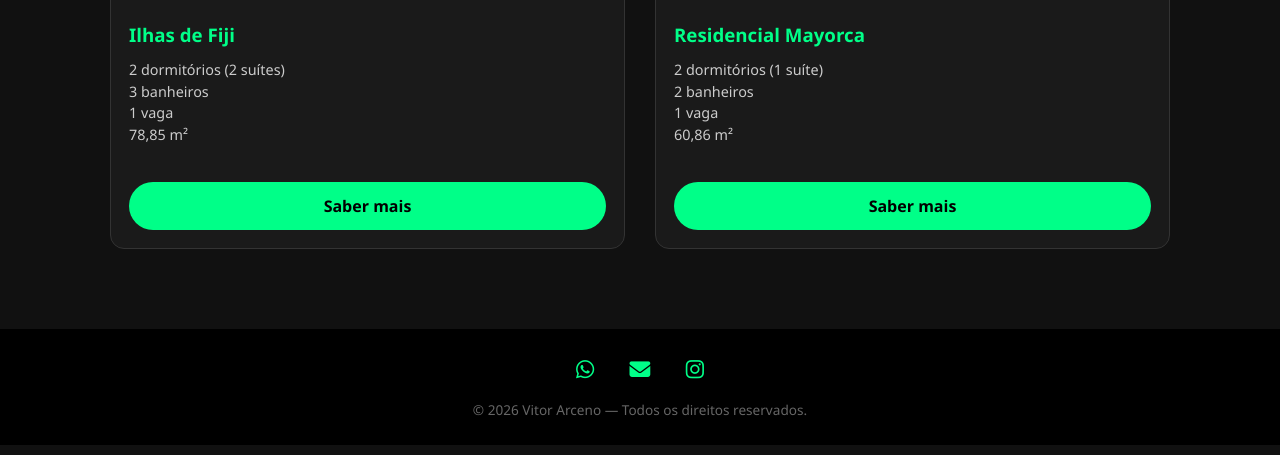
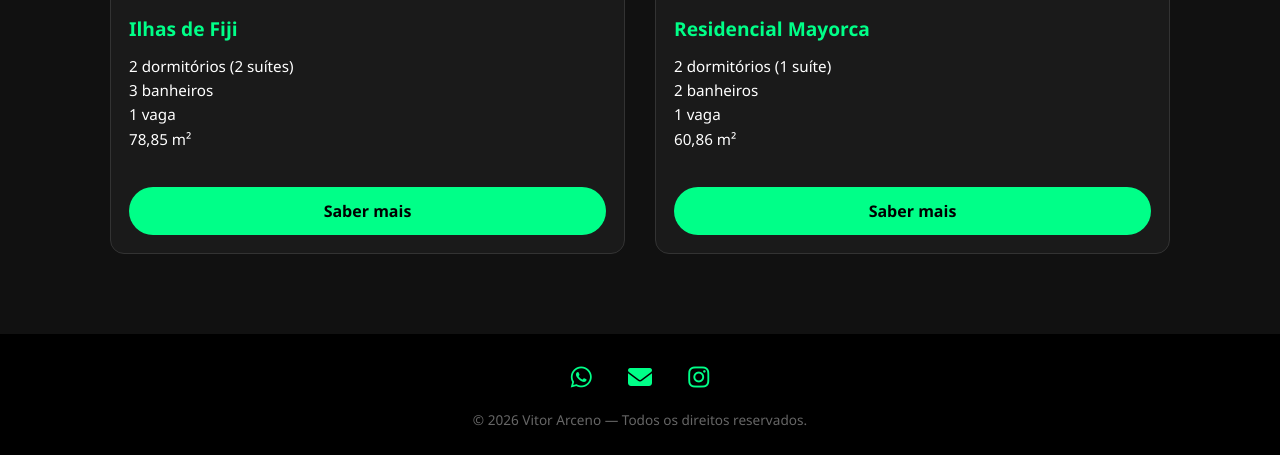
Before and after one commit to vitorguxta9706-source/vitorarceno.github.io, a plain HTML site: page index.html in a window 1280 px wide. Shown: the part 1180-1635 px from the top of the page. Drawn offline with Linux system fonts and the light colour scheme.

Commit message:
Update index.html

```diff
--- a/index.html
+++ b/index.html
@@ -5,7 +5,7 @@
   <meta name="viewport" content="width=device-width, initial-scale=1.0" />
   <title>Vitor Arceno – Imóveis em Balneário Piçarras</title>
 
-  <!-- Font Awesome Icons -->
+  <!-- Ícones -->
   <link href="https://cdnjs.cloudflare.com/ajax/libs/font-awesome/6.5.0/css/all.min.css" rel="stylesheet">
 
   <style>
@@ -13,7 +13,6 @@
       --neongreen: #00ff88;
       --neongreen-dark: #00cc66;
       --dark: #111;
-      --text-light: #ccc;
     }
 
     * {
@@ -43,13 +42,12 @@
       content: "";
       position: absolute;
       inset: 0;
-      background: rgba(0, 0, 0, 0.6);
+      background: rgba(0,0,0,0.6);
     }
 
     .hero-content {
       position: relative;
       z-index: 2;
-      padding: 20px;
     }
 
     .btn-wa {
@@ -70,7 +68,7 @@
       left: 20px;
       transform: translateY(-50%);
       width: 170px;
-      background: rgba(0, 0, 0, 0.75);
+      background: rgba(0, 0, 0, 0.8);
       border: 1px solid var(--neongreen);
       border-radius: 12px;
       padding: 14px;
@@ -114,21 +112,24 @@
       width: 100%;
       height: 220px;
       object-fit: cover;
+      display: block;
     }
 
     .card-body {
       padding: 18px;
     }
 
-    .card h3 {
+    .card-body h3 {
       color: var(--neongreen);
       margin-bottom: 10px;
+      font-size: 1.2rem;
     }
 
-    .card ul {
+    .card-body ul {
       list-style: none;
-      color: var(--text-light);
-      font-size: 0.9rem;
+      color: #fff;
+      font-size: 0.95rem;
+      line-height: 1.6;
     }
 
     .btn-card {
@@ -147,7 +148,7 @@
       background: #000;
       padding: 25px;
       text-align: center;
-      font-size: 1.3rem;
+      font-size: 1.5rem;
     }
 
     footer a {
@@ -192,9 +193,9 @@
 
   <section>
     <h2>Imóveis em destaque</h2>
+
     <div class="cards">
 
-      <!-- CARD ILHAS DE FIJI -->
       <div class="card">
         <img src="https://valuable-amethyst-iftgnzkoza.edgeone.app/WhatsApp%20Image%202026-01-21%20at%2014.36.07.jpeg">
         <div class="card-body">
@@ -209,7 +210,6 @@
         <a class="btn-card" href="https://wa.me/5547920006793?text=Olá,%20quero%20saber%20mais%20sobre%20o%20Residencial%20Ilhas%20de%20Fiji">Saber mais</a>
       </div>
 
-      <!-- CARD MAYORCA -->
       <div class="card">
         <img src="https://outer-crimson-f2ijobxdpt.edgeone.app/Gemini_Generated_Image_uym46vuym46vuym4.png">
         <div class="card-body">
```
